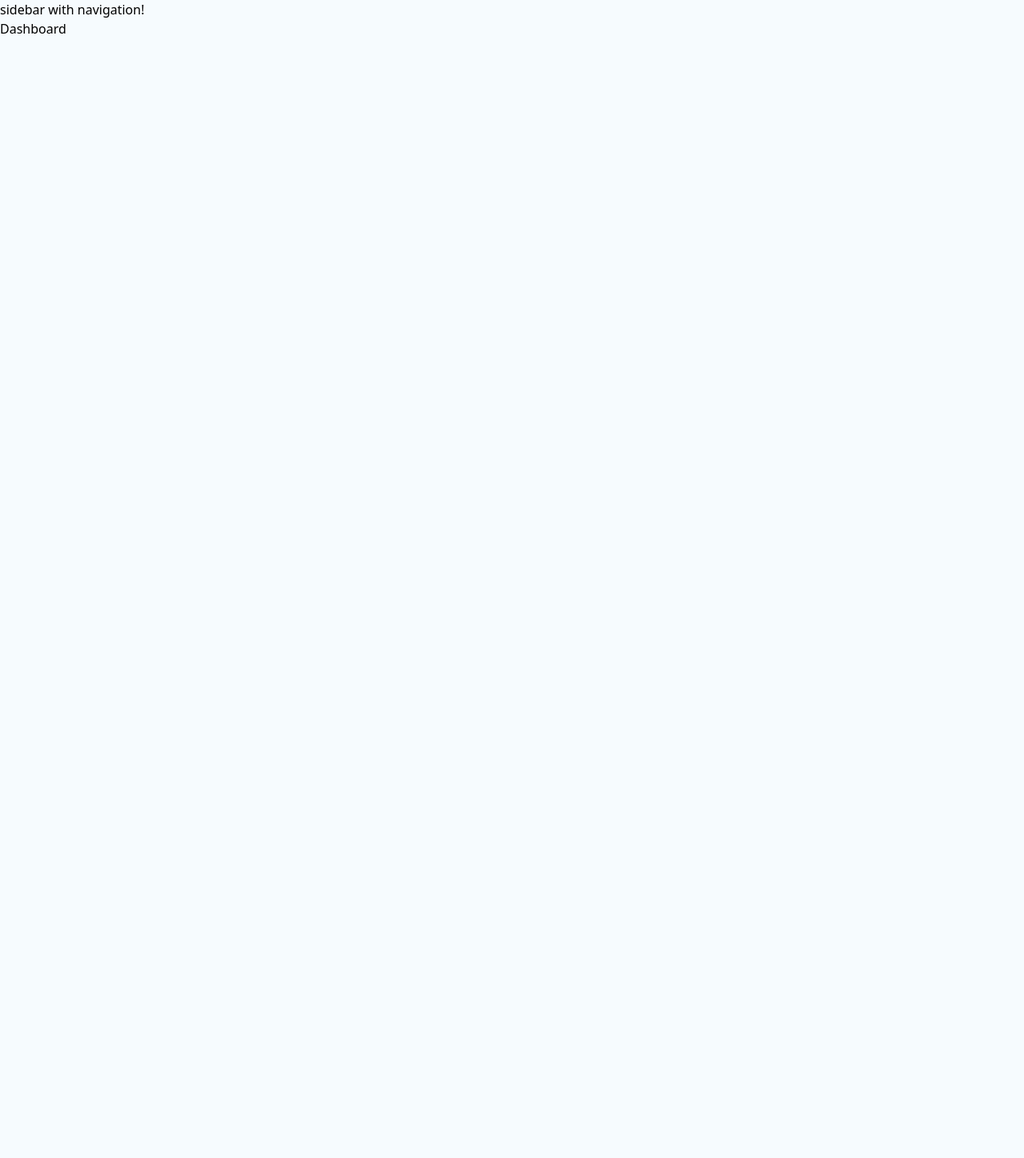
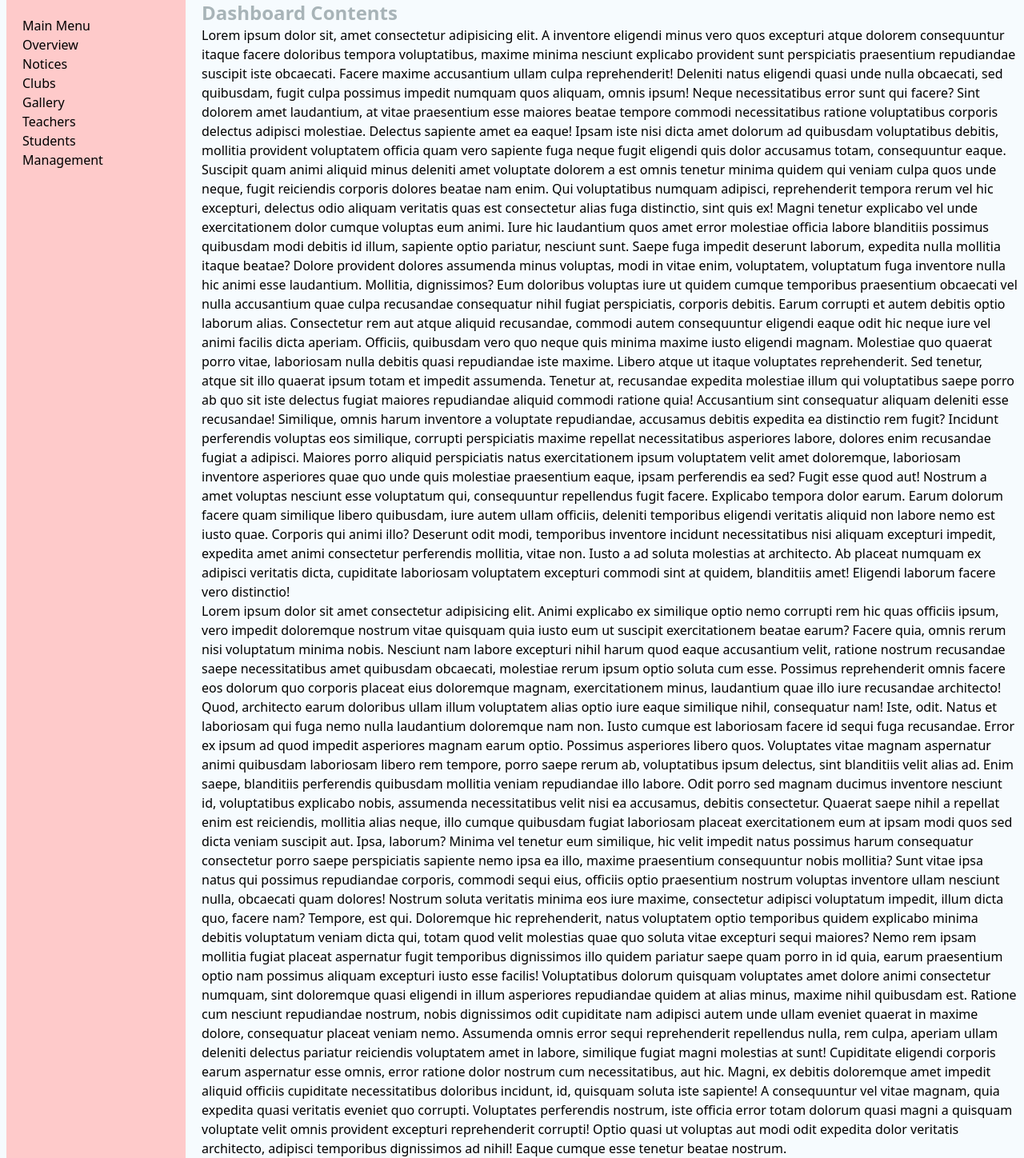
Before and after one commit to UpalBarua/well-up-high-school, a Next.js app in the folder client/: page /dashboard in a window 1280 px wide. Shown: the whole page at 80% size. Before the commit the page ends 800 px from the top, so only its background shows below. Built offline with nearby package versions, Linux system fonts and the light colour scheme; no server answers.

Commit message:
Added fixed sidebar in dashboard-layout

```diff
--- a/client/src/layouts/dashboard-layout.tsx
+++ b/client/src/layouts/dashboard-layout.tsx
@@ -2,10 +2,23 @@ import { ReactNode } from 'react';
 
 const DashboardLayout = ({ children }: { children: ReactNode }) => {
   return (
-    <>
-      <aside>sidebar with navigation!</aside>
-      {children}
-    </>
+    <div className="container flex gap-5 relative">
+      <aside className="bg-red-200 p-5 w-56 hidden md:block">
+        <div className="fixed h-full">
+          <h2>Main Menu</h2>
+          <ul>
+            <li>Overview</li>
+            <li>Notices</li>
+            <li>Clubs</li>
+            <li>Gallery</li>
+            <li>Teachers</li>
+            <li>Students</li>
+            <li>Management</li>
+          </ul>
+        </div>
+      </aside>
+      <main className="flex-1">{children}</main>
+    </div>
   );
 };
 
--- a/client/src/pages/dashboard/index.tsx
+++ b/client/src/pages/dashboard/index.tsx
@@ -4,7 +4,123 @@ import { ReactElement } from 'react';
 const Dashboard = () => {
   return (
     <main>
-      <h1>Dashboard</h1>
+      <h1 className="text-2xl text-primary-100 font-bold">
+        Dashboard Contents
+      </h1>
+      <p>
+        Lorem ipsum dolor sit, amet consectetur adipisicing elit. A inventore
+        eligendi minus vero quos excepturi atque dolorem consequuntur itaque
+        facere doloribus tempora voluptatibus, maxime minima nesciunt explicabo
+        provident sunt perspiciatis praesentium repudiandae suscipit iste
+        obcaecati. Facere maxime accusantium ullam culpa reprehenderit! Deleniti
+        natus eligendi quasi unde nulla obcaecati, sed quibusdam, fugit culpa
+        possimus impedit numquam quos aliquam, omnis ipsum! Neque necessitatibus
+        error sunt qui facere? Sint dolorem amet laudantium, at vitae
+        praesentium esse maiores beatae tempore commodi necessitatibus ratione
+        voluptatibus corporis delectus adipisci molestiae. Delectus sapiente
+        amet ea eaque! Ipsam iste nisi dicta amet dolorum ad quibusdam
+        voluptatibus debitis, mollitia provident voluptatem officia quam vero
+        sapiente fuga neque fugit eligendi quis dolor accusamus totam,
+        consequuntur eaque. Suscipit quam animi aliquid minus deleniti amet
+        voluptate dolorem a est omnis tenetur minima quidem qui veniam culpa
+        quos unde neque, fugit reiciendis corporis dolores beatae nam enim. Qui
+        voluptatibus numquam adipisci, reprehenderit tempora rerum vel hic
+        excepturi, delectus odio aliquam veritatis quas est consectetur alias
+        fuga distinctio, sint quis ex! Magni tenetur explicabo vel unde
+        exercitationem dolor cumque voluptas eum animi. Iure hic laudantium quos
+        amet error molestiae officia labore blanditiis possimus quibusdam modi
+        debitis id illum, sapiente optio pariatur, nesciunt sunt. Saepe fuga
+        impedit deserunt laborum, expedita nulla mollitia itaque beatae? Dolore
+        provident dolores assumenda minus voluptas, modi in vitae enim,
+        voluptatem, voluptatum fuga inventore nulla hic animi esse laudantium.
+        Mollitia, dignissimos? Eum doloribus voluptas iure ut quidem cumque
+        temporibus praesentium obcaecati vel nulla accusantium quae culpa
+        recusandae consequatur nihil fugiat perspiciatis, corporis debitis.
+        Earum corrupti et autem debitis optio laborum alias. Consectetur rem aut
+        atque aliquid recusandae, commodi autem consequuntur eligendi eaque odit
+        hic neque iure vel animi facilis dicta aperiam. Officiis, quibusdam vero
+        quo neque quis minima maxime iusto eligendi magnam. Molestiae quo
+        quaerat porro vitae, laboriosam nulla debitis quasi repudiandae iste
+        maxime. Libero atque ut itaque voluptates reprehenderit. Sed tenetur,
+        atque sit illo quaerat ipsum totam et impedit assumenda. Tenetur at,
+        recusandae expedita molestiae illum qui voluptatibus saepe porro ab quo
+        sit iste delectus fugiat maiores repudiandae aliquid commodi ratione
+        quia! Accusantium sint consequatur aliquam deleniti esse recusandae!
+        Similique, omnis harum inventore a voluptate repudiandae, accusamus
+        debitis expedita ea distinctio rem fugit? Incidunt perferendis voluptas
+        eos similique, corrupti perspiciatis maxime repellat necessitatibus
+        asperiores labore, dolores enim recusandae fugiat a adipisci. Maiores
+        porro aliquid perspiciatis natus exercitationem ipsum voluptatem velit
+        amet doloremque, laboriosam inventore asperiores quae quo unde quis
+        molestiae praesentium eaque, ipsam perferendis ea sed? Fugit esse quod
+        aut! Nostrum a amet voluptas nesciunt esse voluptatum qui, consequuntur
+        repellendus fugit facere. Explicabo tempora dolor earum. Earum dolorum
+        facere quam similique libero quibusdam, iure autem ullam officiis,
+        deleniti temporibus eligendi veritatis aliquid non labore nemo est iusto
+        quae. Corporis qui animi illo? Deserunt odit modi, temporibus inventore
+        incidunt necessitatibus nisi aliquam excepturi impedit, expedita amet
+        animi consectetur perferendis mollitia, vitae non. Iusto a ad soluta
+        molestias at architecto. Ab placeat numquam ex adipisci veritatis dicta,
+        cupiditate laboriosam voluptatem excepturi commodi sint at quidem,
+        blanditiis amet! Eligendi laborum facere vero distinctio!
+      </p>
+      <p>
+        Lorem ipsum dolor sit amet consectetur adipisicing elit. Animi explicabo
+        ex similique optio nemo corrupti rem hic quas officiis ipsum, vero
+        impedit doloremque nostrum vitae quisquam quia iusto eum ut suscipit
+        exercitationem beatae earum? Facere quia, omnis rerum nisi voluptatum
+        minima nobis. Nesciunt nam labore excepturi nihil harum quod eaque
+        accusantium velit, ratione nostrum recusandae saepe necessitatibus amet
+        quibusdam obcaecati, molestiae rerum ipsum optio soluta cum esse.
+        Possimus reprehenderit omnis facere eos dolorum quo corporis placeat
+        eius doloremque magnam, exercitationem minus, laudantium quae illo iure
+        recusandae architecto! Quod, architecto earum doloribus ullam illum
+        voluptatem alias optio iure eaque similique nihil, consequatur nam!
+        Iste, odit. Natus et laboriosam qui fuga nemo nulla laudantium
+        doloremque nam non. Iusto cumque est laboriosam facere id sequi fuga
+        recusandae. Error ex ipsum ad quod impedit asperiores magnam earum
+        optio. Possimus asperiores libero quos. Voluptates vitae magnam
+        aspernatur animi quibusdam laboriosam libero rem tempore, porro saepe
+        rerum ab, voluptatibus ipsum delectus, sint blanditiis velit alias ad.
+        Enim saepe, blanditiis perferendis quibusdam mollitia veniam repudiandae
+        illo labore. Odit porro sed magnam ducimus inventore nesciunt id,
+        voluptatibus explicabo nobis, assumenda necessitatibus velit nisi ea
+        accusamus, debitis consectetur. Quaerat saepe nihil a repellat enim est
+        reiciendis, mollitia alias neque, illo cumque quibusdam fugiat
+        laboriosam placeat exercitationem eum at ipsam modi quos sed dicta
+        veniam suscipit aut. Ipsa, laborum? Minima vel tenetur eum similique,
+        hic velit impedit natus possimus harum consequatur consectetur porro
+        saepe perspiciatis sapiente nemo ipsa ea illo, maxime praesentium
+        consequuntur nobis mollitia? Sunt vitae ipsa natus qui possimus
+        repudiandae corporis, commodi sequi eius, officiis optio praesentium
+        nostrum voluptas inventore ullam nesciunt nulla, obcaecati quam dolores!
+        Nostrum soluta veritatis minima eos iure maxime, consectetur adipisci
+        voluptatum impedit, illum dicta quo, facere nam? Tempore, est qui.
+        Doloremque hic reprehenderit, natus voluptatem optio temporibus quidem
+        explicabo minima debitis voluptatum veniam dicta qui, totam quod velit
+        molestias quae quo soluta vitae excepturi sequi maiores? Nemo rem ipsam
+        mollitia fugiat placeat aspernatur fugit temporibus dignissimos illo
+        quidem pariatur saepe quam porro in id quia, earum praesentium optio nam
+        possimus aliquam excepturi iusto esse facilis! Voluptatibus dolorum
+        quisquam voluptates amet dolore animi consectetur numquam, sint
+        doloremque quasi eligendi in illum asperiores repudiandae quidem at
+        alias minus, maxime nihil quibusdam est. Ratione cum nesciunt
+        repudiandae nostrum, nobis dignissimos odit cupiditate nam adipisci
+        autem unde ullam eveniet quaerat in maxime dolore, consequatur placeat
+        veniam nemo. Assumenda omnis error sequi reprehenderit repellendus
+        nulla, rem culpa, aperiam ullam deleniti delectus pariatur reiciendis
+        voluptatem amet in labore, similique fugiat magni molestias at sunt!
+        Cupiditate eligendi corporis earum aspernatur esse omnis, error ratione
+        dolor nostrum cum necessitatibus, aut hic. Magni, ex debitis doloremque
+        amet impedit aliquid officiis cupiditate necessitatibus doloribus
+        incidunt, id, quisquam soluta iste sapiente! A consequuntur vel vitae
+        magnam, quia expedita quasi veritatis eveniet quo corrupti. Voluptates
+        perferendis nostrum, iste officia error totam dolorum quasi magni a
+        quisquam voluptate velit omnis provident excepturi reprehenderit
+        corrupti! Optio quasi ut voluptas aut modi odit expedita dolor veritatis
+        architecto, adipisci temporibus dignissimos ad nihil! Eaque cumque esse
+        tenetur beatae nostrum.
+      </p>
     </main>
   );
 };
```
